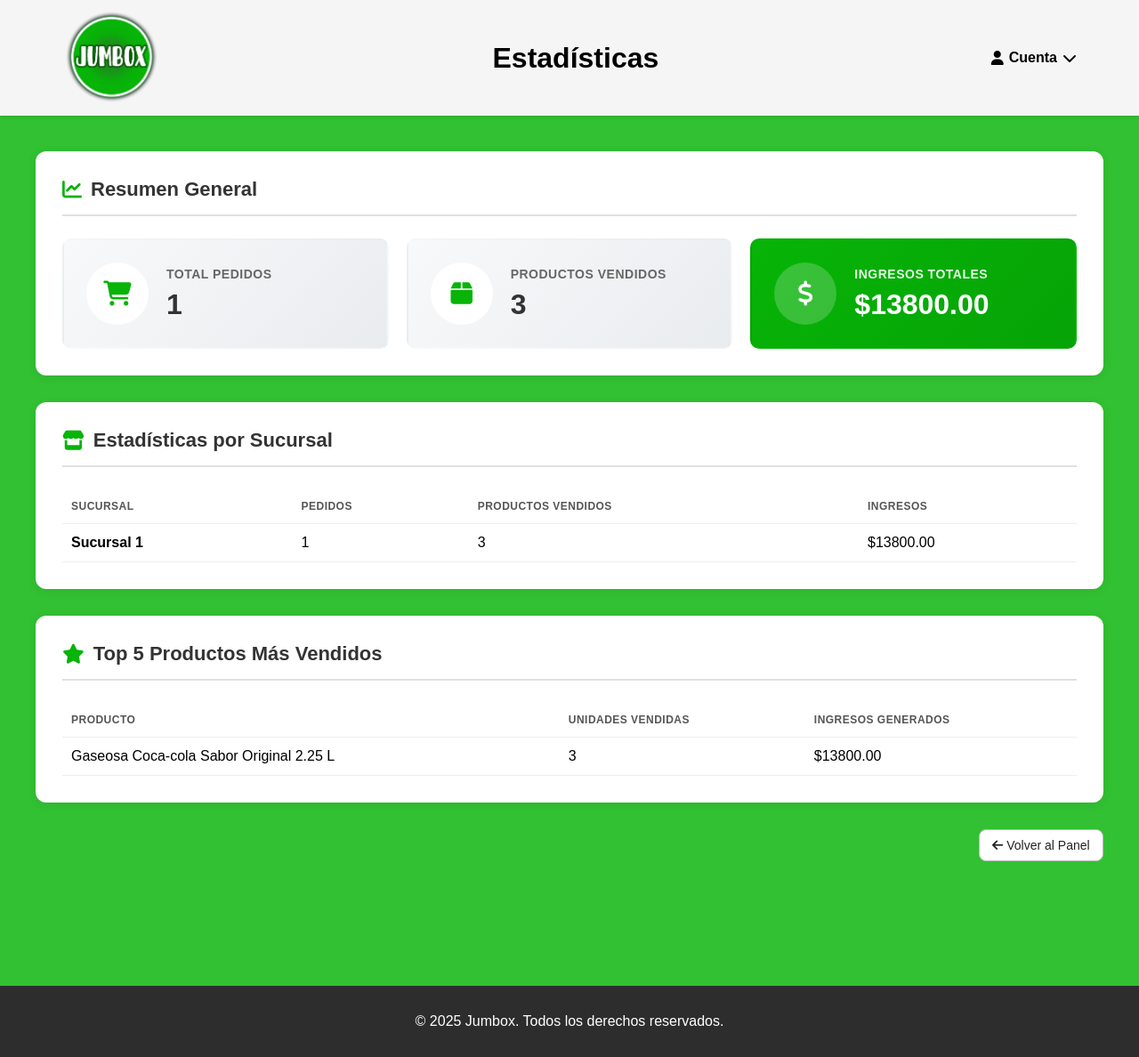
After one commit to pokemessi37/TP-Jumbox, a Flask app: page /admin/estadisticas in a window 1280 px wide. The commit adds this page. Shown: the whole page at 89% size. Run offline with Flask 3, Linux system fonts and the light colour scheme; a user stored in the database is signed in; data comes from the database, SQL or seed files in the repository; both versions use the stored data as it was after the commit.

Commit message:
Add files via upload

```diff
--- a/Jumbox-Python/app.py
+++ b/Jumbox-Python/app.py
@@ -121,8 +121,8 @@ def listar_sucursales(conn):
     """Lista todas las sucursales (clientes tipo 'sucursal')."""
     return conn.execute("""
         SELECT id_cliente AS id,
-               nombre AS nombre,
-               direccion AS direccion
+            nombre AS nombre,
+            direccion AS direccion
         FROM cliente
         WHERE tipo = 'sucursal'
         ORDER BY id_cliente
@@ -837,7 +837,7 @@ def admin_aprobar_solicitud(solicitud_id):
             """, (producto_id,)).fetchone()
 
             if not stock_global or stock_global['stock'] < cantidad:
-                flash("No hay suficiente stock global.", "error")
+                flash("No hay suficiente stock en el deposito.", "error")
                 return redirect(url_for('admin_solicitudes'))
 
             # Restar del stock global
@@ -867,7 +867,7 @@ def admin_aprobar_solicitud(solicitud_id):
             """, (solicitud_id,))
 
             conn.commit()
-            flash("Solicitud aprobada y stock transferido.", "success")
+            flash("Productos enviados correctamente", "success")
 
         except Exception as e:
             conn.rollback()
@@ -906,6 +906,64 @@ def admin_rechazar_solicitud(solicitud_id):
             flash(f"Error al rechazar solicitud: {e}", "error")
 
     return redirect(url_for('admin_solicitudes'))
+
+@app.route('/admin/estadisticas')
+def admin_estadisticas():
+    """Ver estadísticas de ventas por sucursal y totales."""
+    resp = require_login_redirect()
+    if resp:
+        return resp
+
+    if session.get('tipo') != 'admin':
+        flash("No autorizado.", "error")
+        return redirect(url_for('home'))
+
+    with get_conn() as conn:
+        # Estadísticas por sucursal
+        estadisticas_sucursales = conn.execute("""
+            SELECT
+                c.nombre AS sucursal,
+                COUNT(DISTINCT p.id_pedido) AS total_pedidos,
+                SUM(dp.cantidad) AS productos_vendidos,
+                SUM(dp.cantidad * pr.precio) AS total_ventas
+            FROM pedido p
+            JOIN cliente c ON c.id_cliente = p.fk_sucursal
+            JOIN detalles_pedido dp ON dp.fk_pedido = p.id_pedido
+            JOIN producto pr ON pr.id_producto = dp.fk_producto
+            WHERE c.tipo = 'sucursal'
+            GROUP BY c.id_cliente, c.nombre
+            ORDER BY total_ventas DESC
+        """).fetchall()
+
+        # Estadísticas totales
+        estadisticas_totales = conn.execute("""
+            SELECT
+                COUNT(DISTINCT p.id_pedido) AS total_pedidos,
+                SUM(dp.cantidad) AS productos_vendidos,
+                SUM(dp.cantidad * pr.precio) AS total_ventas
+            FROM pedido p
+            JOIN detalles_pedido dp ON dp.fk_pedido = p.id_pedido
+            JOIN producto pr ON pr.id_producto = dp.fk_producto
+        """).fetchone()
+
+        # Productos más vendidos
+        productos_mas_vendidos = conn.execute("""
+            SELECT
+                pr.nombre AS producto,
+                SUM(dp.cantidad) AS cantidad_vendida,
+                SUM(dp.cantidad * pr.precio) AS ingresos
+            FROM detalles_pedido dp
+            JOIN producto pr ON pr.id_producto = dp.fk_producto
+            GROUP BY pr.id_producto, pr.nombre
+            ORDER BY cantidad_vendida DESC
+            LIMIT 5
+        """).fetchall()
+
+    return render_template('admin_estadisticas.html',
+                        estadisticas_sucursales=estadisticas_sucursales,
+                        estadisticas_totales=estadisticas_totales,
+                        productos_mas_vendidos=productos_mas_vendidos)
+
 
 # ===============================================
 # GESTIÓN DE PRODUCTOS (ADMIN)
@@ -1053,23 +1111,6 @@ def editar_producto(id_producto):
 # ===============================================
 # PRODUCTOS (VISTA GENERAL)
 # ===============================================
-@app.get('/productos')
-def productos():
-    with get_conn() as conn:
-        categorias = listar_categorias(conn)
-        productos = conn.execute("""
-            SELECT
-                id_producto AS id,
-                nombre,
-                precio,
-                stock,
-                NULL  AS categoria,
-                0     AS stock_minimo,
-                1     AS activo
-            FROM producto
-            ORDER BY id_producto
-        """).fetchall()
-    return render_template('vista_productos.html', productos=productos, categorias=categorias)
 
 @app.post('/productos/editar')
 def productos_editar():
--- a/Jumbox-Python/bd.jumbox.py
+++ b/Jumbox-Python/bd.jumbox.py
@@ -130,5 +130,6 @@ CREATE TABLE IF NOT EXISTS almacen_sucursal (
 )
 ''')
 
+
 conn.commit()
 conn.close()
--- a/Jumbox-Python/static/style.css
+++ b/Jumbox-Python/static/style.css
@@ -515,6 +515,7 @@ h2 {
     font-size: 14px;
 }
 
+
 .alert.success {
     background-color: #d4edda;
     color: #155724;
@@ -1584,3 +1585,192 @@ PEDIDOS DE CLIENTES - SUCURSAL
         font-size: 20px;
     }
 }
+
+
+/* =====================================
+ESTADÍSTICAS - ADMIN
+===================================== */
+.estadisticas-container {
+    max-width: 1200px;
+    margin: 40px auto;
+    padding: 0 20px;
+}
+
+.stats-resumen,
+.stats-sucursales,
+.stats-productos,
+.stats-estado {
+    background: white;
+    border-radius: 12px;
+    padding: 30px;
+    margin-bottom: 30px;
+    box-shadow: 0 2px 12px rgba(0, 0, 0, 0.08);
+}
+
+.stats-resumen h2,
+.stats-sucursales h2,
+.stats-productos h2,
+.stats-estado h2 {
+    margin: 0 0 25px 0;
+    color: #333;
+    font-size: 22px;
+    display: flex;
+    align-items: center;
+    gap: 10px;
+    padding-bottom: 15px;
+    border-bottom: 2px solid #e0e0e0;
+}
+
+.stats-resumen h2 i,
+.stats-sucursales h2 i,
+.stats-productos h2 i,
+.stats-estado h2 i {
+    color: #07b407;
+}
+
+/* Cards de resumen */
+.stats-cards {
+    display: grid;
+    grid-template-columns: repeat(auto-fit, minmax(250px, 1fr));
+    gap: 20px;
+    margin-top: 20px;
+}
+
+.stat-card {
+    background: linear-gradient(135deg, #f8f9fa 0%, #e9ecef 100%);
+    border-radius: 10px;
+    padding: 25px;
+    display: flex;
+    align-items: center;
+    gap: 20px;
+    transition: all 0.3s ease;
+    border: 2px solid transparent;
+}
+
+.stat-card:hover {
+    transform: translateY(-5px);
+    box-shadow: 0 8px 20px rgba(0, 0, 0, 0.12);
+    border-color: #07b407;
+}
+
+.stat-card.highlight {
+    background: linear-gradient(135deg, #07b407 0%, #06a306 100%);
+    color: white;
+}
+
+.stat-card.highlight .stat-icon {
+    background: rgba(255, 255, 255, 0.2);
+    color: white;
+}
+
+.stat-card.highlight .stat-info h3 {
+    color: rgba(255, 255, 255, 0.9);
+}
+
+.stat-icon {
+    width: 70px;
+    height: 70px;
+    background: white;
+    border-radius: 50%;
+    display: flex;
+    align-items: center;
+    justify-content: center;
+    font-size: 28px;
+    color: #07b407;
+    flex-shrink: 0;
+}
+
+.stat-info h3 {
+    margin: 0 0 8px 0;
+    font-size: 14px;
+    font-weight: 600;
+    color: #666;
+    text-transform: uppercase;
+    letter-spacing: 0.5px;
+}
+
+.stat-number {
+    margin: 0;
+    font-size: 32px;
+    font-weight: 700;
+    color: #333;
+}
+
+.stat-card.highlight .stat-number {
+    color: white;
+}
+
+/* Estado de pedidos */
+.estado-cards {
+    display: flex;
+    flex-wrap: wrap;
+    gap: 15px;
+    margin-top: 20px;
+}
+
+.estado-item {
+    display: flex;
+    flex-direction: column;
+    align-items: center;
+    gap: 10px;
+    padding: 20px 30px;
+    background: #f8f9fa;
+    border-radius: 10px;
+    flex: 1;
+    min-width: 180px;
+}
+
+.estado-badge {
+    display: inline-flex;
+    align-items: center;
+    gap: 8px;
+    padding: 8px 16px;
+    border-radius: 20px;
+    font-size: 14px;
+    font-weight: 600;
+}
+
+.estado-badge.pendiente {
+    background-color: #fff3cd;
+    color: #856404;
+}
+
+.estado-badge.enviado {
+    background-color: #d4edda;
+    color: #155724;
+}
+
+.estado-cantidad {
+    font-size: 24px;
+    font-weight: 700;
+    color: #333;
+}
+
+/* Responsive */
+@media (max-width: 768px) {
+    .stats-cards {
+        grid-template-columns: 1fr;
+    }
+
+    .stat-card {
+        padding: 20px;
+    }
+
+    .stat-icon {
+        width: 60px;
+        height: 60px;
+        font-size: 24px;
+    }
+
+    .stat-number {
+        font-size: 28px;
+    }
+
+    .estado-cards {
+        flex-direction: column;
+    }
+
+    .estado-item {
+        min-width: 100%;
+    }
+}
--- /dev/null
+++ b/Jumbox-Python/templates/admin_estadisticas.html
@@ -0,0 +1,159 @@
+<!DOCTYPE html>
+<html lang="es">
+<head>
+    <meta charset="UTF-8">
+    <meta name="viewport" content="width=device-width, initial-scale=1.0">
+    <link rel="stylesheet" href="{{ url_for('static', filename='style.css') }}">
+    <link rel="stylesheet" href="https://cdnjs.cloudflare.com/ajax/libs/font-awesome/6.5.0/css/all.min.css">
+    <link rel="icon" type="image/png" href="{{ url_for('static', filename='img/logo.png') }}">
+    <title>Estadísticas</title>
+</head>
+<body>
+    <header class="main-header">
+        <div class="logo">
+            <a href="{{ url_for('home') }}">
+                <img src="{{ url_for('static', filename='img/logo.png') }}" alt="Jumbox">
+            </a>
+        </div>
+        <div class="titulo-header">
+            <h1>Estadísticas</h1>
+        </div>
+        <div class="cuenta" tabindex="0">
+            <div class="cuenta-btn">
+                <i class="fa-solid fa-user"></i>
+                <span>Cuenta</span>
+                <i class="fa-solid fa-chevron-down"></i>
+            </div>
+            <ul class="menu-cuenta" aria-hidden="true">
+                <li><a href="{{ url_for('admin') }}">Admin</a></li>
+                <li><a href="{{ url_for('logout') }}">Cerrar sesión</a></li>
+            </ul>
+        </div>
+    </header>
+
+    <main>
+        <div class="mensajes-flash">
+            {% with messages = get_flashed_messages(with_categories=true) %}
+                {% if messages %}
+                    {% for category, message in messages %}
+                        <div class="alert {{ category }}">{{ message }}</div>
+                    {% endfor %}
+                {% endif %}
+            {% endwith %}
+        </div>
+
+        <div class="estadisticas-container">
+            <!-- Resumen Total -->
+            <div class="stats-resumen">
+                <h2><i class="fa-solid fa-chart-line"></i> Resumen General</h2>
+                <div class="stats-cards">
+                    <div class="stat-card">
+                        <div class="stat-icon">
+                            <i class="fa-solid fa-shopping-cart"></i>
+                        </div>
+                        <div class="stat-info">
+                            <h3>Total Pedidos</h3>
+                            <p class="stat-number">{{ estadisticas_totales['total_pedidos'] or 0 }}</p>
+                        </div>
+                    </div>
+
+                    <div class="stat-card">
+                        <div class="stat-icon">
+                            <i class="fa-solid fa-box"></i>
+                        </div>
+                        <div class="stat-info">
+                            <h3>Productos Vendidos</h3>
+                            <p class="stat-number">{{ estadisticas_totales['productos_vendidos'] or 0 }}</p>
+                        </div>
+                    </div>
+
+                    <div class="stat-card highlight">
+                        <div class="stat-icon">
+                            <i class="fa-solid fa-dollar-sign"></i>
+                        </div>
+                        <div class="stat-info">
+                            <h3>Ingresos Totales</h3>
+                            <p class="stat-number">${{ "%.2f"|format(estadisticas_totales['total_ventas'] or 0) }}</p>
+                        </div>
+                    </div>
+                </div>
+            </div>
+
+            <!-- Estadísticas por Sucursal -->
+            <div class="stats-sucursales">
+                <h2><i class="fa-solid fa-store"></i> Estadísticas por Sucursal</h2>
+                <div class="tabla-wrapper">
+                    <table class="tabla">
+                        <thead>
+                            <tr>
+                                <th>Sucursal</th>
+                                <th class="center">Pedidos</th>
+                                <th class="center">Productos Vendidos</th>
+                                <th class="right">Ingresos</th>
+                            </tr>
+                        </thead>
+                        <tbody>
+                            {% if estadisticas_sucursales %}
+                                {% for s in estadisticas_sucursales %}
+                                <tr>
+                                    <td><strong>{{ s['sucursal'] }}</strong></td>
+                                    <td class="center">{{ s['total_pedidos'] }}</td>
+                                    <td class="center">{{ s['productos_vendidos'] }}</td>
+                                    <td class="right">${{ "%.2f"|format(s['total_ventas']) }}</td>
+                                </tr>
+                                {% endfor %}
+                            {% else %}
+                                <tr>
+                                    <td colspan="4" class="center">No hay datos de ventas aún</td>
+                                </tr>
+                            {% endif %}
+                        </tbody>
+                    </table>
+                </div>
+            </div>
+
+            <!-- Productos Más Vendidos -->
+            <div class="stats-productos">
+                <h2><i class="fa-solid fa-star"></i> Top 5 Productos Más Vendidos</h2>
+                <div class="tabla-wrapper">
+                    <table class="tabla">
+                        <thead>
+                            <tr>
+                                <th>Producto</th>
+                                <th class="center">Unidades Vendidas</th>
+                                <th class="right">Ingresos Generados</th>
+                            </tr>
+                        </thead>
+                        <tbody>
+                            {% if productos_mas_vendidos %}
+                                {% for p in productos_mas_vendidos %}
+                                <tr>
+                                    <td>{{ p['producto'] }}</td>
+                                    <td class="center">{{ p['cantidad_vendida'] }}</td>
+                                    <td class="right">${{ "%.2f"|format(p['ingresos']) }}</td>
+                                </tr>
+                                {% endfor %}
+                            {% else %}
+                                <tr>
+                                    <td colspan="3" class="center">No hay productos vendidos aún</td>
+                                </tr>
+                            {% endif %}
+                        </tbody>
+                    </table>
+                </div>
+            </div>
+
+            <!-- Botón Volver -->
+            <div class="acciones" style="margin-top: 30px;">
+                <a href="{{ url_for('admin') }}" class="btn">
+                    <i class="fa-solid fa-arrow-left"></i> Volver al Panel
+                </a>
+            </div>
+        </div>
+    </main>
+
+    <footer>
+        <p>© 2025 Jumbox. Todos los derechos reservados.</p>
+    </footer>
+</body>
+</html>
--- a/Jumbox-Python/templates/crear_producto.html
+++ b/Jumbox-Python/templates/crear_producto.html
@@ -3,7 +3,7 @@
 <head>
     <meta charset="UTF-8">
     <meta name="viewport" content="width=device-width, initial-scale=1.0">
-    <title>Crear Producto</title>
+    <title>Crear Productos</title>
 </head>
 <body>
     <!DOCTYPE html>
@@ -25,7 +25,7 @@
         </div>
 
         <div class="titulo-header">
-            <h1>Crear Producto</h1>
+            <h1>Crear Productos</h1>
         </div>
 
         <div class="cuenta" tabindex="0">
--- a/Jumbox-Python/templates/index.html
+++ b/Jumbox-Python/templates/index.html
@@ -57,6 +57,7 @@
 
                 {% else %}
                     <!-- Opciones para usuarios comunes -->
+                    <li><a href="{{ url_for('logout') }}">Mis Compras</a></li>
                     <li><a href="{{ url_for('logout') }}">Cerrar sesión</a></li>
                 {% endif %}
 
--- a/Jumbox-Python/templates/listar_productos.html
+++ b/Jumbox-Python/templates/listar_productos.html
@@ -25,7 +25,7 @@
         </div>
 
         <div class="titulo-header">
-            <h1>Seleccione Producto</h1>
+            <h1>Editar Productos</h1>
         </div>
 
         <div class="cuenta" tabindex="0">
@@ -63,7 +63,7 @@
                         <td>{{ p.stock }}</td>
                         <td>
                             <a class="boton-editar" href="{{ url_for('editar_producto', id_producto=p.id_producto) }}">Editar</a>
-                            <form action="{{ url_for('eliminar_producto', id_producto=p['id_producto']) }}" method="POST" style="display:inline;">
+                            <form action="{{ url_for('editar_producto', id_producto=p['id_producto']) }}" method="POST" style="display:inline;">
                                 <button type="submit" class="boton-borrar">Borrar</button>
                             </form>
                         </td>
```
Also changed, not shown: Jumbox-Python/templates/admin.html (+4 -3 lines), Jumbox-Python/templates/vista_carrito.html (+20 -0 lines), Jumbox-Python/jumbox.db, Jumbox-Python/templates/compras_cliente.html (added), Jumbox-Python/templates/editar_producto.html (indentation only).
